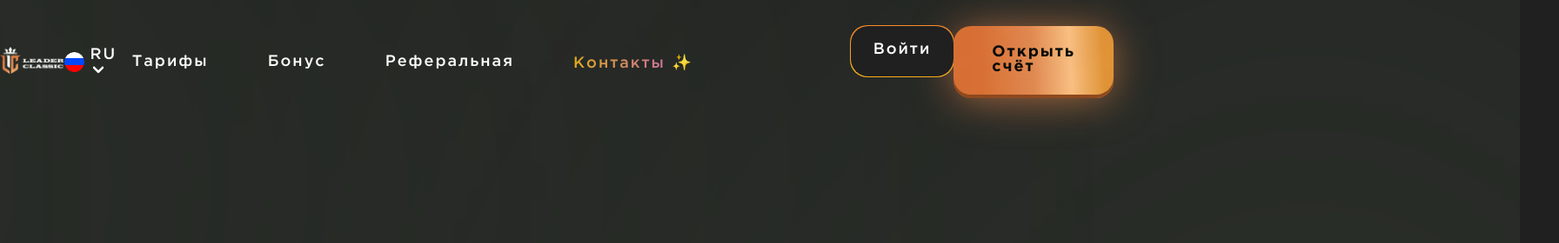
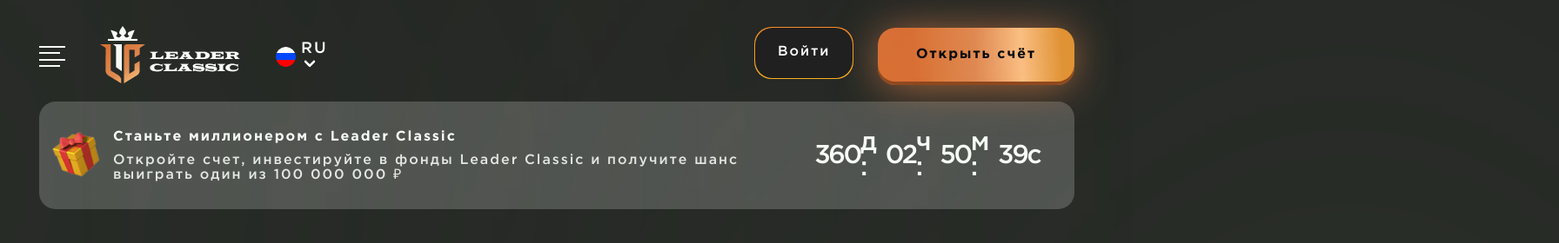
Before and after one commit to olga6680/invistition, a website: page src/index.html in a window 1280 px wide. Shown: the whole page at 87% size, 1792 px wide, since content can reach past the window. Drawn offline with nearby package versions, Linux system fonts and the light colour scheme; files that its build step writes are made by us from their sources; files whose address does not match are found by name.

Commit message:
Add timer and mobile hesder before 769 px

```diff
--- a/src/index.html
+++ b/src/index.html
@@ -46,11 +46,18 @@
 </head>
 
 <body>
-    <div class="promo">
+    <section class="promo">
         <div class="promo__ellips ellips"></div>
         <div class="promo__ellips1 ellips"></div>
+
         <div class="container">
             <header class="header">
+                <div class="hamburger">
+                    <span></span>
+                    <span class="short"></span>
+                    <span></span>
+                    <span class="short"></span>
+                </div>
                 <a href="#" class="header__logo"><img src="img/logo/logo-promo.png" alt="logo"></a>
                 <div class="header__lang">
                     <img src="icons/flag.png" alt="Russian">
@@ -59,8 +66,15 @@
                         <span class="item"><i class="down"></i></span>
                     </a>
                 </div>
-                <nav class="header__nav">
-                    <ul class="menu">
+                <div class="menu">
+                    <div class="menu__block">
+                        <div class="menu__close">
+                            <svg width="29" height="30" viewBox="0 0 29 30" xmlns="http://www.w3.org/2000/svg">
+                                <path d="M17.1568 14.5231L28.4489 3.23075C29.1837 2.49623 29.1837 1.30861 28.4489 0.574085C27.7144 -0.160437 26.5267 -0.160437 25.7922 0.574085L14.4998 11.8665L3.20781 0.574085C2.47295 -0.160437 1.28567 -0.160437 0.551149 0.574085C-0.183716 1.30861 -0.183716 2.49623 0.551149 3.23075L11.8432 14.5231L0.551149 25.8155C-0.183716 26.55 -0.183716 27.7376 0.551149 28.4721C0.917206 28.8385 1.39852 29.0226 1.87948 29.0226C2.36045 29.0226 2.84141 28.8385 3.20781 28.4721L14.4998 17.1798L25.7922 28.4721C26.1586 28.8385 26.6396 29.0226 27.1205 29.0226C27.6015 29.0226 28.0825 28.8385 28.4489 28.4721C29.1837 27.7376 29.1837 26.55 28.4489 25.8155L17.1568 14.5231Z"/>
+                            </svg>
+                        </div>
+                        <nav>
+                            <ul class="menu__list">
                                 <li class="menu__item">
                                     <a href="#" class="menu__link">Тарифы</a>
                                 </li>
@@ -75,13 +89,27 @@
                                 </li>
                             </ul>
                         </nav>
+                    </div>
+                </div>
                 <div class="header__users">
                     <a href="#" class="header__user btn-border btn">Войти</a>
                     <a href="#" class="header__check btn-gradient btn">Открыть счёт</a>
                 </div>
             </header>
+            <div class="promotion">
+                <div class="promotion__wrapp">
+                    <img src="icons/present.png" alt="promotion" class="promotion__img">
+                    <div class="promotion__descr">
+                        <div class="promotion__title">Станьте миллионером с Leader Classic</div>
+                        <div class="promotion__text">Откройте счет, инвестируйте в фонды Leader Classic и получите шанс выиграть один из 100 000 000 ₽</div>
                     </div>
                 </div>
+                <div class="promotion__timer">
+                    <span id="days">27</span>д :<span id="hours">07</span>ч :<span id="minutes">40</span>м :<span id="seconds">49</span>с
+                </div>
+            </div>
+        </div>
+    </section>
     <script src="js/script.js"></script>
 </body>
 
--- a/src/js/script.js
+++ b/src/js/script.js
@@ -0,0 +1,68 @@
+window.addEventListener('DOMContentLoaded', () => {
+    //Menu
+    const hamburger = document.querySelector('.hamburger'),
+        menu = document.querySelector('.menu'),
+        closeElem = document.querySelector('.menu__close');
+
+    hamburger.addEventListener('click', () => {
+        menu.classList.add('active');
+    });
+
+    closeElem.addEventListener('click', () => {
+        menu.classList.remove('active');
+    });
+    //Timer
+
+    const deadline = '2023-01-20';
+
+    function getTimeRemaining(endtime) { //Разница между текущей датой и датой акции
+        const t = Date.parse(endtime) - Date.parse(new Date()),
+            days = Math.floor(t / (1000 * 60 * 60 * 24)),
+            hours = Math.floor((t / (1000 * 60 * 60) % 24)), //% возвращает остаток от деления         //Math.floor - округление,  t / (1000 * 60 * 60 * 24) -кол-во дней
+            minutes = Math.floor((t / 1000 / 60) % 60),
+            seconds = Math.floor((t / 1000) % 60);
+
+        return {
+            'total': t,
+            'days': days,
+            'hours': hours,
+            'minutes': minutes,
+            'seconds': seconds
+        };
+    }
+
+    function getZero(num) { //Если число меньше 10, подставлять 0 впереди
+        if (num >= 0 && num < 10) {
+            return `0${num}`;
+        } else {
+            return num;
+        }
+    }
+
+    function setClock(selector, endtime) {
+        const timer = document.querySelector(selector),
+            days = timer.querySelector('#days'),
+            hours = timer.querySelector('#hours'),
+            minutes = timer.querySelector('#minutes'),
+            seconds = timer.querySelector('#seconds'),
+            timeInterval = setInterval(updateClock, 1000);
+
+        updateClock(); //чтобы не происходило мигание даты при обновлении страницы. Потому, что она запускается только через 1000, тюею 1с
+
+        function updateClock() { //Выводим на страницу
+            const t = getTimeRemaining(endtime);
+
+            days.innerHTML = getZero(t.days);
+            hours.innerHTML = getZero(t.hours);
+            minutes.innerHTML = getZero(t.minutes);
+            seconds.innerHTML = getZero(t.seconds);
+
+            if (t.total <= 0) {
+                clearInterval(timeInterval);
+            }
+        }
+    }
+
+    setClock('.promotion__timer', deadline);
+
+});
--- /dev/null
+++ b/src/sass/blocks/_media.sass
@@ -0,0 +1,88 @@
+@media (max-width: 1573px)
+  *
+    font-size: 16px
+  body
+    padding: 0 45px
+  .header
+    justify-content: start
+    &__logo
+      margin-right: 40px
+    &__users
+      margin-left: auto
+  .hamburger
+    height: 25px
+    display: flex
+    flex-direction: column
+    justify-content: space-between
+    padding: 1.8px 0
+    margin-right: 40px
+    cursor: pointer
+    span
+      display: block
+      width: 30px
+      height: 2px
+      background: #fff
+      border-radius: 5%
+    span.short
+      width: 24px
+  .menu
+    position: fixed
+    top: 0
+    left: -100%
+    width: 100%
+    height: 100vh
+    z-index: 10
+    visibility: hidden
+    opacity: 0
+    transition: all 0.6s
+    &.active
+      left: 0
+      visibility: visible
+      opacity: 1
+    &__block
+      position: relative
+      width: 345px
+      height: 100%
+      padding-top: 140px
+      background-color: #1B1B1C
+      transition: all .6s
+    &__close
+      display: block
+      position: absolute
+      top: 25px
+      right: 25px
+      cursor: pointer
+    &__list
+      display: block
+    &__item
+      padding-left: 35px
+      margin-bottom: 15px
+      position: relative
+      &:before
+        content: ''
+        position: absolute
+        left: 0
+        width: 15px
+        height: 15px
+        border-radius: 100%
+        border: 1px solid #4BD879
+  .promotion
+    &__wrapp
+      width: 890px
+
+@media (max-width: 1200px)
+  .promotion
+    flex-direction: column
+    justify-content: space-between
+    align-items: start
+    padding: 30px 55px
+    &__wrapp
+      margin-top: 17px
+      max-width: 100%
+      order: 2
+    &__timer
+      order: 1
+    img
+      order: 2
+    &__desc
+      order: 1
--- a/src/sass/blocks/_menu.sass
+++ b/src/sass/blocks/_menu.sass
@@ -1,6 +1,11 @@
 .menu
-  list-style-type: none
-  display: flex
-  justify-content: space-between
-  align-items: center
-  width: 645px
+  &__list
+    list-style-type: none
+    display: flex
+    justify-content: space-between
+    align-items: center
+    width: 645px
+  &__close
+    display: none
+    svg
+      fill: #fff
--- /dev/null
+++ b/src/sass/blocks/_promotion.sass
@@ -0,0 +1,28 @@
+.promotion
+  display: flex
+  justify-content: space-between
+  align-items: center
+  margin-top: 17px
+  background: linear-gradient(0deg, rgba(255, 255, 255, 0.2), rgba(255, 255, 255, 0.2))
+  border-radius: 19px
+  padding: 30px 40px 30px 12px
+  &__wrapp
+    display: flex
+    justify-content: space-between
+    align-items: center
+  &__img
+    margin-right: 10px
+  &__title
+    font-weight: bold
+  &__text
+    color: #EAE9E9
+    margin-top: 10px
+  &__timer, span
+    font-size: 30px
+    line-height: 29px
+    letter-spacing: -0.08em
+  &__timer
+    width: 262px
+    display: flex
+    justify-content: space-between
+    align-items: center
--- a/src/sass/style.sass
+++ b/src/sass/style.sass
@@ -4,7 +4,9 @@
 *
   font-family: 'Gotham Pro', sans-serif
   font-size: 18px
+  line-height: 17px
   letter-spacing: 2px
+  color: #fff
 html
   box-sizing: border-box
 body
@@ -41,3 +43,6 @@
 @import 'blocks/_menu'
 @import 'blocks/_buttons'
 @import 'blocks/_promo'
+@import 'blocks/_promotion'
+
+@import 'blocks/_media'
```
Also changed, not shown: dist/css/style.min.css, dist/index.html, dist/js/script.js. Lines whose indentation alone changed are shown as unchanged.
